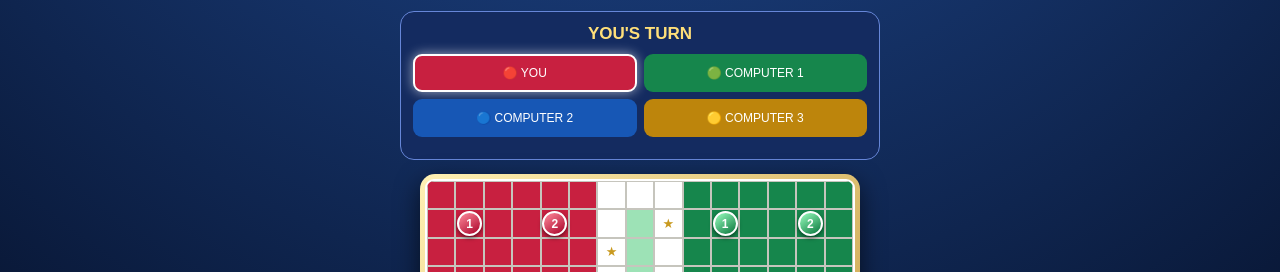
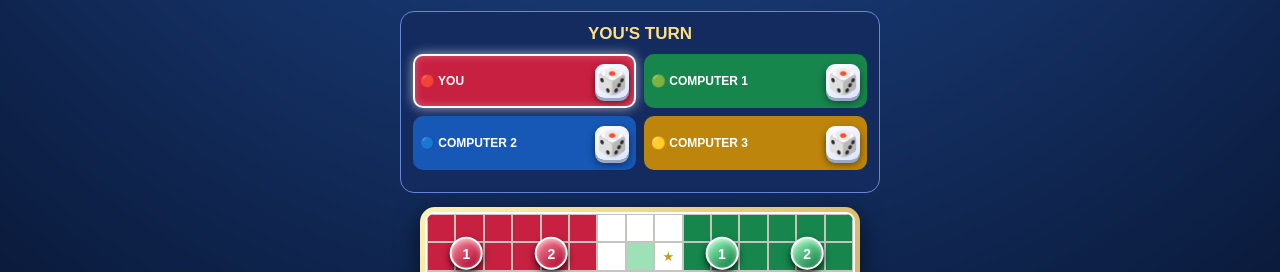
Before and after one commit to hingoros572/LudoStarOnline, a plain HTML site: page index.html in a window 1280 px wide. Both pictures are taken after a click on the button "🤖 START GAME". Shown: the part 528-800 px from the top of the page. Drawn offline with Linux system fonts and the light colour scheme.

Commit message:
Refactor index.html for better readability and layout
Refactor HTML and CSS for improved structure and styling.

```diff
--- a/index.html
+++ b/index.html
@@ -6,30 +6,100 @@
 <meta name="viewport" content="width=device-width,initial-scale=1,maximum-scale=1,user-scalable=no">
 <meta name="theme-color" content="#071943">
 <title>Ludo Star Online</title>
+
 <style>
 *{box-sizing:border-box}
-body{margin:0;padding:10px;background:radial-gradient(circle at top,#2454a5,#07132e 75%);color:white;font-family:Arial,sans-serif}
+body{
+ margin:0;padding:10px;
+ background:radial-gradient(circle at top,#2454a5,#07132e 75%);
+ color:white;font-family:Arial,sans-serif
+}
 .app{max-width:480px;margin:auto}
-header{display:flex;justify-content:space-between;align-items:center;background:#142d65;border:1px solid #e8c15e;border-radius:14px;padding:12px}
+header{
+ display:flex;justify-content:space-between;align-items:center;
+ background:#142d65;border:1px solid #e8c15e;
+ border-radius:14px;padding:12px
+}
 header small{color:#c9d8ff}
-h1{text-align:center;color:#ffdc70;text-shadow:0 3px 5px #000;margin:17px 0 5px;font-size:26px}
+h1{
+ text-align:center;color:#ffdc70;
+ text-shadow:0 3px 5px #000;margin:17px 0 5px;font-size:26px
+}
 .sub{text-align:center;color:#bcd3ff;margin:5px 0 15px}
-.banner{width:100%;border:2px solid #eac45d;border-radius:14px;overflow:hidden;margin-bottom:14px}
+.banner{
+ width:100%;border:2px solid #eac45d;
+ border-radius:14px;overflow:hidden;margin-bottom:14px
+}
 .banner img{width:100%;display:block}
-.panel{background:#142b60;border:1px solid #6686d8;border-radius:14px;padding:12px;margin:12px 0}
-.action{background:linear-gradient(135deg,#ffdc70,#bd791b);color:#291900;border:0;border-radius:12px;padding:13px 17px;font-weight:bold}
+.panel{
+ background:#142b60;border:1px solid #6686d8;
+ border-radius:14px;padding:12px;margin:12px 0
+}
+.action{
+ background:linear-gradient(135deg,#ffdc70,#bd791b);
+ color:#291900;border:0;border-radius:12px;
+ padding:13px 17px;font-weight:bold
+}
 #homeScreen{text-align:center}
 #gameScreen{display:none}
-.players{display:grid;grid-template-columns:1fr 1fr;gap:7px;margin:10px 0}
-.player{padding:10px 5px;border-radius:9px;text-align:center;font-size:12px;border:2px solid transparent}
-.player.active{border-color:white;box-shadow:0 0 12px #fff9}
-.red{background:#c82040}.green{background:#16864c}.blue{background:#1757b5}.yellow{background:#bd850c}
-#turnText{text-align:center;color:#ffdf79;font-weight:bold;font-size:17px}
-#boardWrap{width:min(96vw,440px);margin:14px auto;padding:5px;background:linear-gradient(135deg,#fff1b4,#bb8b2b);border-radius:15px;box-shadow:0 8px 25px #0009}
-#board{width:100%;aspect-ratio:1;display:grid;grid-template-columns:repeat(15,1fr);grid-template-rows:repeat(15,1fr);background:#eee9d9;border:2px solid #fff;border-radius:9px;overflow:hidden}
-.cell{position:relative;display:flex;align-items:center;justify-content:center;border:1px solid #c6c5bd;min-width:0;min-height:0;background:#f8f7ed}
+
+.players{
+ display:grid;grid-template-columns:1fr 1fr;
+ gap:8px;margin:10px 0
+}
+.player{
+ padding:8px 5px;border-radius:10px;
+ display:flex;align-items:center;justify-content:space-between;
+ gap:5px;font-size:12px;font-weight:bold;
+ border:2px solid transparent;min-height:52px
+}
+.player.active{
+ border-color:white;
+ box-shadow:0 0 12px #fff9, inset 0 0 8px #fff4
+}
+.red{background:#c82040}
+.green{background:#16864c}
+.blue{background:#1757b5}
+.yellow{background:#bd850c}
+
+.playerDice{
+ display:inline-grid;place-items:center;
+ flex-shrink:0;width:34px;height:34px;
+ border-radius:9px;background:linear-gradient(145deg,#fff,#d9e4ff);
+ color:#172b5b;font-size:25px;
+ box-shadow:0 3px 0 #9aa8c4,0 4px 7px #0008
+}
+
+#turnText{
+ text-align:center;color:#ffdf79;
+ font-weight:bold;font-size:17px
+}
+
+#boardWrap{
+ width:min(96vw,440px);margin:14px auto;
+ padding:5px;
+ background:linear-gradient(135deg,#fff1b4,#bb8b2b);
+ border-radius:15px;box-shadow:0 8px 25px #0009
+}
+#board{
+ width:100%;aspect-ratio:1;
+ display:grid;
+ grid-template-columns:repeat(15,1fr);
+ grid-template-rows:repeat(15,1fr);
+ background:#eee9d9;border:2px solid #fff;
+ border-radius:9px;overflow:hidden
+}
+.cell{
+ position:relative;display:flex;
+ align-items:center;justify-content:center;
+ border:1px solid #c6c5bd;
+ min-width:0;min-height:0;background:#f8f7ed
+}
 .cell.path{background:#fff}
-.cell.safe:after{content:"★";font-size:clamp(7px,2vw,13px);color:#c99a20}
+.cell.safe:after{
+ content:"★";font-size:clamp(7px,2vw,13px);
+ color:#c99a20
+}
 .cell.lane-red{background:#f5a1ad}
 .cell.lane-green{background:#9de2b6}
 .cell.lane-blue{background:#9bc7fa}
@@ -38,25 +108,68 @@ h1{text-align:center;color:#ffdc70;text-shadow:0 3px 5px #000;margin:17px 0 5px;
 .cell.yard-green{background:#16864c}
 .cell.yard-blue{background:#1757b5}
 .cell.yard-yellow{background:#bd850c}
-.cell.center{background:conic-gradient(#c82040 0 25%,#bd850c 25% 50%,#1757b5 50% 75%,#16864c 75%)}
-.yardDot{width:70%;height:70%;border-radius:50%;background:#ffffffd9;border:2px solid white;box-shadow:inset 0 2px 5px #777;position:absolute}
-.token{position:absolute;z-index:4;width:95%;height:95%;border-radius:50%;border:2px solid white;color:white;font-size:clamp(7px,2.1vw,12px);font-weight:bold;box-shadow:0 2px 4px #0008;display:grid;place-items:center;padding:0}
+.cell.center{
+ background:conic-gradient(
+ #c82040 0 25%,#bd850c 25% 50%,
+ #1757b5 50% 75%,#16864c 75%
+ )
+}
+.yardDot{
+ width:70%;height:70%;border-radius:50%;
+ background:#ffffffd9;border:2px solid white;
+ box-shadow:inset 0 2px 5px #777;position:absolute
+}
+
+/* BARI GOTI */
+.token{
+ position:absolute;z-index:4;
+ width:125%;height:125%;
+ border-radius:50%;border:2px solid white;
+ color:white;font-size:clamp(8px,2.5vw,14px);
+ font-weight:bold;
+ box-shadow:0 4px 7px #000b,inset 0 2px 5px #ffffff99;
+ display:grid;place-items:center;padding:0;
+ transform:translate(-10%,-10%);
+ cursor:pointer
+}
 .token:disabled{opacity:1}
 .token.red{background:linear-gradient(145deg,#ff8c9d,#a90027)}
 .token.green{background:linear-gradient(145deg,#9bffc0,#08753b)}
 .token.blue{background:linear-gradient(145deg,#9ed5ff,#0642a0)}
-.token.yellow{background:linear-gradient(145deg,#fff2a0,#bd7900);color:#392400}
-#controls{display:flex;justify-content:center;align-items:center;gap:13px}
-#dice{width:72px;height:72px;border:4px solid #e9c45e;border-radius:15px;background:linear-gradient(145deg,#fff,#d9e4ff);color:#172b5b;font-size:39px;box-shadow:0 5px 0 #88621c}
-#status{text-align:center;line-height:1.5;min-height:38px;margin-top:12px;color:#fff}
+.token.yellow{
+ background:linear-gradient(145deg,#fff2a0,#bd7900);
+ color:#392400
+}
+
+#controls{
+ display:flex;justify-content:center;
+ align-items:center;gap:13px
+}
+#dice{
+ width:72px;height:72px;border:4px solid #e9c45e;
+ border-radius:15px;
+ background:linear-gradient(145deg,#fff,#d9e4ff);
+ color:#172b5b;font-size:39px;
+ box-shadow:0 5px 0 #88621c
+}
+#status{
+ text-align:center;line-height:1.5;
+ min-height:38px;margin-top:12px;color:#fff
+}
 #restart{margin-top:10px}
-footer{text-align:center;color:#aabce6;font-size:12px;padding:16px}
+footer{
+ text-align:center;color:#aabce6;
+ font-size:12px;padding:16px
+}
 </style>
 </head>
+
 <body>
 <div class="app">
+
 <header>
- <div>👑 <b>LUDO STAR ONLINE</b><br><small>Player ID: SKV0001</small></div>
+ <div>👑 <b>LUDO STAR ONLINE</b><br>
+ <small>Player ID: SKV0001</small></div>
  <button class="action" onclick="goHome()">HOME</button>
 </header>
 
@@ -74,17 +187,36 @@ footer{text-align:center;color:#aabce6;font-size:12px;padding:16px}
 </div>
 
 <div id="gameScreen">
+
  <div class="panel">
   <div id="turnText">YOUR TURN</div>
+
   <div class="players">
-   <div class="player red" id="p0">🔴 YOU</div>
-   <div class="player green" id="p1">🟢 COMPUTER 1</div>
-   <div class="player blue" id="p2">🔵 COMPUTER 2</div>
-   <div class="player yellow" id="p3">🟡 COMPUTER 3</div>
+   <div class="player red" id="p0">
+    <span>🔴 YOU</span>
+    <span class="playerDice" id="pd0">🎲</span>
+   </div>
+
+   <div class="player green" id="p1">
+    <span>🟢 COMPUTER 1</span>
+    <span class="playerDice" id="pd1">🎲</span>
+   </div>
+
+   <div class="player blue" id="p2">
+    <span>🔵 COMPUTER 2</span>
+    <span class="playerDice" id="pd2">🎲</span>
+   </div>
+
+   <div class="player yellow" id="p3">
+    <span>🟡 COMPUTER 3</span>
+    <span class="playerDice" id="pd3">🎲</span>
+   </div>
   </div>
  </div>
 
- <div id="boardWrap"><div id="board"></div></div>
+ <div id="boardWrap">
+  <div id="board"></div>
+ </div>
 
  <div class="panel">
   <div id="controls">
@@ -93,7 +225,9 @@ footer{text-align:center;color:#aabce6;font-size:12px;padding:16px}
   </div>
   <div id="status">Dice roll karein.</div>
  </div>
+
 </div>
+
 <footer>SKV GAMES © 2026</footer>
 </div>
 
@@ -101,6 +235,8 @@ footer{text-align:center;color:#aabce6;font-size:12px;padding:16px}
 const names=["YOU","COMPUTER 1","COMPUTER 2","COMPUTER 3"];
 const colors=["red","green","blue","yellow"];
 const starts=[0,13,26,39];
+
+const diceFaces=["🎲","⚀","⚁","⚂","⚃","⚄","⚅"];
 
 const path=[
 [6,1],[6,2],[6,3],[6,4],[6,5],
@@ -132,43 +268,71 @@ const yards=[
 ];
 
 const safe=[0,8,13,21,26,34,39,47];
+
 let pawns,turn,dice,rolled,busy,gameOver;
+let lastDice=[0,0,0,0];
+
 const board=document.getElementById("board");
 const statusBox=document.getElementById("status");
 const diceButton=document.getElementById("dice");
 const cells={};
 
-function key(r,c){return r+"-"+c}
+function key(r,c){
+ return r+"-"+c;
+}
+
+function updatePlayerDice(){
+ for(let p=0;p<4;p++){
+  const el=document.getElementById("pd"+p);
+  if(el){
+   el.textContent=lastDice[p]?
+    diceFaces[lastDice[p]]:"🎲";
+  }
+ }
+}
 
 function buildBoard(){
  board.innerHTML="";
+
  for(let r=0;r<15;r++){
   for(let c=0;c<15;c++){
    const el=document.createElement("div");
    el.className="cell";
    el.id="cell-"+key(r,c);
-   if((r<6&&c<6))el.classList.add("yard-red");
-   if((r<6&&c>8))el.classList.add("yard-green");
-   if((r>8&&c<6))el.classList.add("yard-blue");
-   if((r>8&&c>8))el.classList.add("yard-yellow");
-   if(r>=6&&r<=8&&c>=6&&c<=8)el.classList.add("center");
+
+   if(r<6&&c<6)el.classList.add("yard-red");
+   if(r<6&&c>8)el.classList.add("yard-green");
+   if(r>8&&c<6)el.classList.add("yard-blue");
+   if(r>8&&c>8)el.classList.add("yard-yellow");
+
+   if(r>=6&&r<=8&&c>=6&&c<=8){
+    el.classList.add("center");
+   }
+
    cells[key(r,c)]=el;
    board.appendChild(el);
   }
  }
+
  path.forEach(([r,c],i)=>{
   const el=cells[key(r,c)];
   el.classList.add("path");
   if(safe.includes(i))el.classList.add("safe");
  });
- lanes.forEach((lane,p)=>lane.forEach(([r,c])=>{
-  cells[key(r,c)].classList.add("lane-"+colors[p]);
- }));
- yards.forEach((yard,p)=>yard.forEach(([r,c])=>{
-  const dot=document.createElement("div");
-  dot.className="yardDot";
-  cells[key(r,c)].appendChild(dot);
- }));
+
+ lanes.forEach((lane,p)=>{
+  lane.forEach(([r,c])=>{
+   cells[key(r,c)].classList.add("lane-"+colors[p]);
+  });
+ });
+
+ yards.forEach((yard,p)=>{
+  yard.forEach(([r,c])=>{
+   const dot=document.createElement("div");
+   dot.className="yardDot";
+   cells[key(r,c)].appendChild(dot);
+  });
+ });
 }
 
 function startGame(){
@@ -184,8 +348,17 @@ function goHome(){
 
 function newGame(){
  pawns=Array.from({length:4},()=>[-1,-1,-1,-1]);
- turn=0;dice=0;rolled=false;busy=false;gameOver=false;
+
+ turn=0;
+ dice=0;
+ rolled=false;
+ busy=false;
+ gameOver=false;
+ lastDice=[0,0,0,0];
+
  diceButton.textContent="⚄";
+ updatePlayerDice();
+
  statusBox.textContent="Aapki bari. Dice roll karein.";
  render();
 }
@@ -196,7 +369,9 @@ function globalPosition(p,progress){
 
 function canMove(p,i){
  const v=pawns[p][i];
+
  if(v===-1)return dice===6;
+
  return v+dice<=57;
 }
 
@@ -207,16 +382,26 @@ function rollDice(){
 
 function doRoll(){
  if(gameOver)return;
+
  dice=Math.floor(Math.random()*6)+1;
  rolled=true;
- diceButton.textContent=["","⚀","⚁","⚂","⚃","⚄","⚅"][dice];
- const moves=pawns[turn].map((v,i)=>canMove(turn,i)?i:-1).filter(i=>i>=0);
+
+ lastDice[turn]=dice;
+ updatePlayerDice();
+
+ diceButton.textContent=diceFaces[dice];
+
+ const moves=pawns[turn]
+  .map((v,i)=>canMove(turn,i)?i:-1)
+  .filter(i=>i>=0);
+
  statusBox.textContent=names[turn]+" ne "+dice+" nikala.";
 
  if(!moves.length){
   rolled=false;
   statusBox.textContent+=" Koi legal move nahi. Bari khatam.";
   render();
+
   setTimeout(nextTurn,1100);
   return;
  }
@@ -224,10 +409,12 @@ function doRoll(){
  if(turn!==0){
   busy=true;
   render();
+
   setTimeout(()=>{
    const choice=moves[Math.floor(Math.random()*moves.length)];
    movePawn(turn,choice);
   },900);
+
  }else{
   statusBox.textContent+=" Ab apni goti par tap karein.";
   render();
@@ -236,19 +423,25 @@ function doRoll(){
 
 function movePawn(p,i){
  if(gameOver||!rolled||!canMove(p,i))return;
+
  let v=pawns[p][i];
  v=(v===-1)?0:v+dice;
  pawns[p][i]=v;
 
  let captured=0;
+
  if(v>=0&&v<=50){
   const pos=globalPosition(p,v);
+
   if(!safe.includes(pos)){
    for(let q=0;q<4;q++){
     if(q===p)continue;
+
     for(let j=0;j<4;j++){
      const other=pawns[q][j];
-     if(other>=0&&other<=50&&globalPosition(q,other)===pos){
+
+     if(other>=0&&other<=50&&
+        globalPosition(q,other)===pos){
       pawns[q][j]=-1;
       captured++;
      }
@@ -258,12 +451,15 @@ function movePawn(p,i){
  }
 
  const won=pawns[p].every(x=>x===57);
- rolled=false;busy=false;
+
+ rolled=false;
+ busy=false;
 
  if(won){
   gameOver=true;
   statusBox.textContent="🏆 "+names[p]+" WINS THE GAME!";
-  render();return;
+  render();
+  return;
  }
 
  statusBox.textContent=names[p]+" ne goti chalai."+
@@ -273,7 +469,14 @@ function movePawn(p,i){
 
  if(dice===6){
   statusBox.textContent+=" 6 mila! Dobara bari.";
-  if(p!==0)setTimeout(()=>{busy=false;doRoll()},850);
+
+  if(p!==0){
+   setTimeout(()=>{
+    busy=false;
+    doRoll();
+   },850);
+  }
+
  }else{
   setTimeout(nextTurn,850);
  }
@@ -281,14 +484,23 @@ function movePawn(p,i){
 
 function nextTurn(){
  if(gameOver)return;
+
  turn=(turn+1)%4;
- rolled=false;dice=0;busy=false;
+ rolled=false;
+ dice=0;
+ busy=false;
+
  diceButton.textContent="⚄";
  statusBox.textContent=names[turn]+" ki bari.";
+
  render();
+
  if(turn!==0){
   busy=true;
-  setTimeout(()=>{busy=false;doRoll()},900);
+  setTimeout(()=>{
+   busy=false;
+   doRoll();
+  },900);
  }
 }
 
@@ -296,14 +508,19 @@ function render(){
  document.querySelectorAll(".token").forEach(x=>x.remove());
 
  for(let p=0;p<4;p++){
-  document.getElementById("p"+p).classList.toggle("active",p===turn);
+  document.getElementById("p"+p)
+   .classList.toggle("active",p===turn);
+
   for(let i=0;i<4;i++){
    const v=pawns[p][i];
    let r,c;
+
    if(v===-1){
     [r,c]=yards[p][i];
+
    }else if(v<=50){
     [r,c]=path[globalPosition(p,v)];
+
    }else{
     [r,c]=lanes[p][v-51];
    }
@@ -311,18 +528,25 @@ function render(){
    const token=document.createElement("button");
    token.className="token "+colors[p];
    token.textContent=v===57?"★":i+1;
-   token.disabled=gameOver||p!==0||!rolled||!canMove(p,i);
+
+   token.disabled=
+    gameOver||p!==0||!rolled||!canMove(p,i);
+
    token.onclick=()=>movePawn(p,i);
+
    cells[key(r,c)].appendChild(token);
   }
  }
 
  document.getElementById("turnText").textContent=
   gameOver?"GAME OVER":names[turn]+"'S TURN";
+
+ updatePlayerDice();
 }
 
 buildBoard();
 newGame();
 </script>
+
 </body>
 </html>
```
